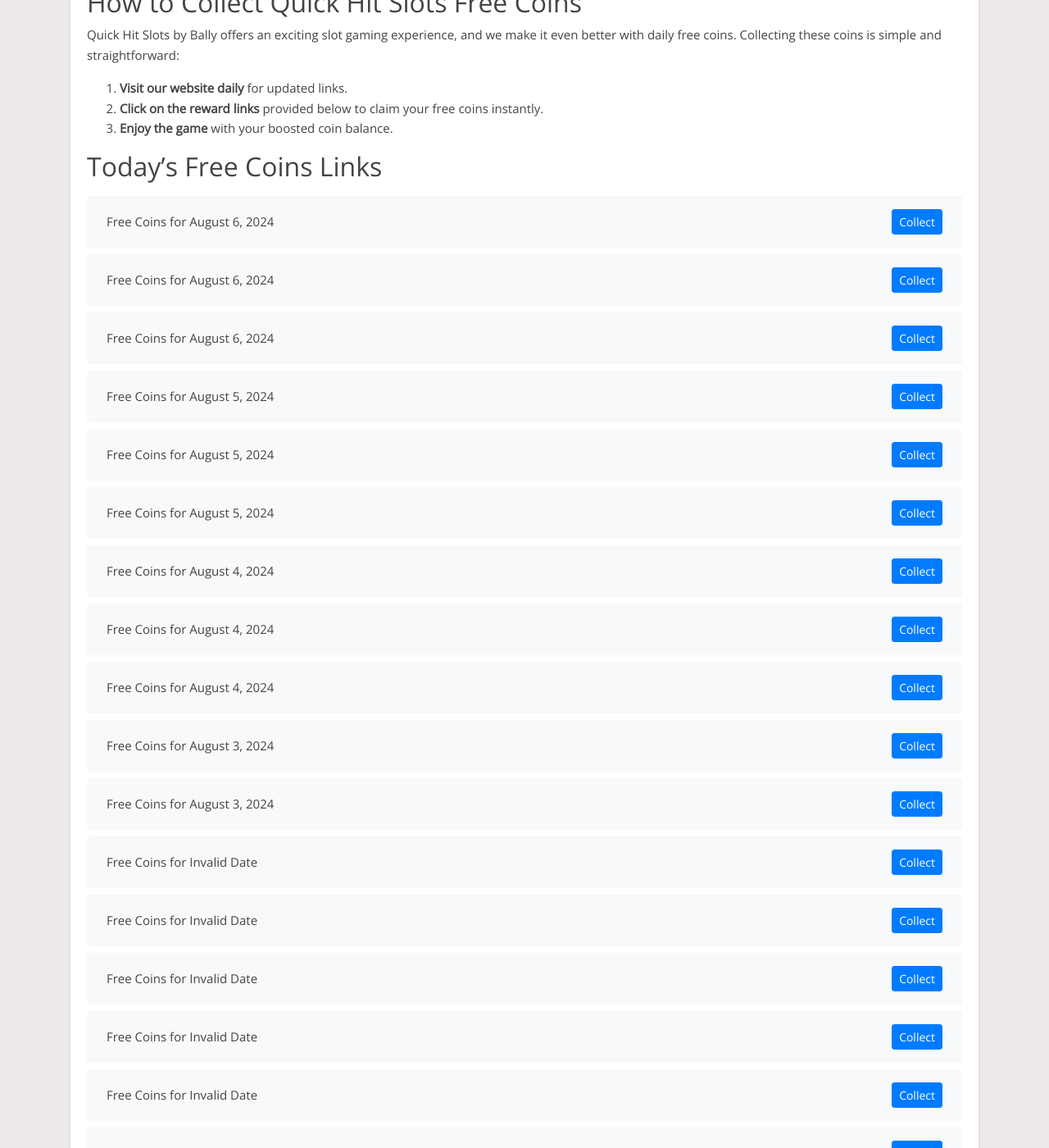
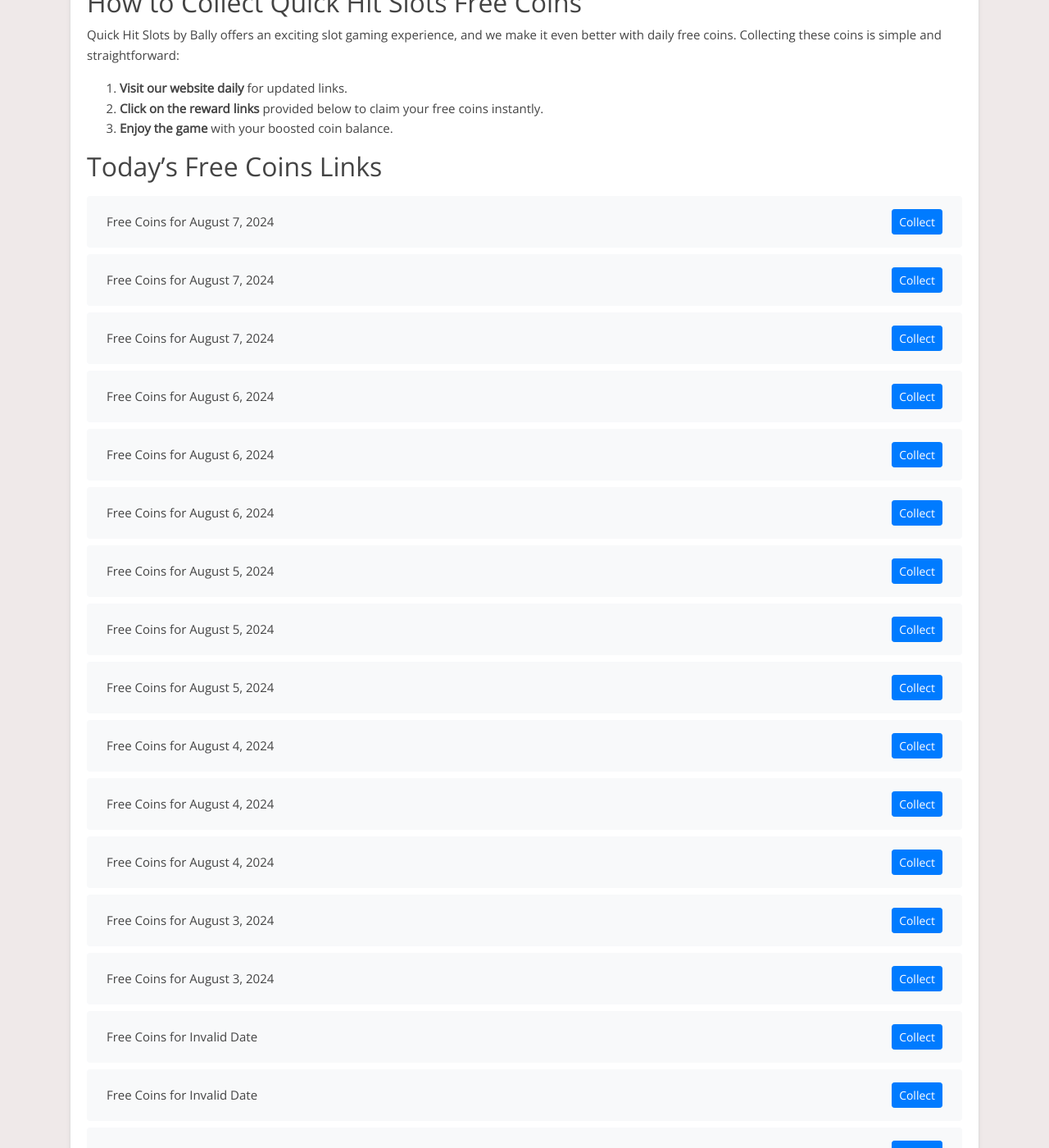
Before and after one commit to Prollad99/bs-net, a Jekyll site: the page built from _posts/2024-08-01-quick-hit-slots.md, in a window 1280 px wide and 1400 px high, scrolled down 393 px. Shown: the whole window at 82% size. Built offline with Jekyll 4.4.1, drawn with Linux system fonts in a browser that asks for light colours; nearby versions of some CDN libraries; comment, search, counter and statistics services are not loaded; some of the changed text lies outside the part shown.

Commit message:
Update quick-hit-slots reward links and last modified date

```diff
--- a/_data/include_files.yml
+++ b/_data/include_files.yml
@@ -71,7 +71,7 @@
   last_modified: 2024-08-06 03:37:23
 
 quick-hit-slots.html:
-  last_modified: 2024-08-06 04:38:38
+  last_modified: 2024-08-07 03:15:29
 
 heart-of-vegas.html:
   last_modified: 2024-08-07 02:49:26
--- a/_includes/quick-hit-slots.html
+++ b/_includes/quick-hit-slots.html
@@ -1,4 +1,16 @@
 <ul class="list-group mt-3 mb-4">
+  <li class="list-group-item d-flex justify-content-between align-items-center">
+    <span>Free Coins for August 7, 2024</span>
+    <a href="https://quickhitslots.jckpt.me/5c6b58814e" class="btn btn-primary btn-sm">Collect</a>
+  </li>
+  <li class="list-group-item d-flex justify-content-between align-items-center">
+    <span>Free Coins for August 7, 2024</span>
+    <a href="https://quickhitslots.jckpt.me/781afe6fea" class="btn btn-primary btn-sm">Collect</a>
+  </li>
+  <li class="list-group-item d-flex justify-content-between align-items-center">
+    <span>Free Coins for August 7, 2024</span>
+    <a href="https://quickhitslots.jckpt.me/e026fdf38b" class="btn btn-primary btn-sm">Collect</a>
+  </li>
   <li class="list-group-item d-flex justify-content-between align-items-center">
     <span>Free Coins for August 6, 2024</span>
     <a href="https://quickhitslots.jckpt.me/318ca3a175" class="btn btn-primary btn-sm">Collect</a>
@@ -387,16 +399,4 @@
     <span>Free Coins for Invalid Date</span>
     <a href="https://quickhitslots.jckpt.me/6f04efc292" class="btn btn-primary btn-sm">Collect</a>
   </li>
-  <li class="list-group-item d-flex justify-content-between align-items-center">
-    <span>Free Coins for Invalid Date</span>
-    <a href="https://quickhitslots.jckpt.me/b546b13ac0" class="btn btn-primary btn-sm">Collect</a>
-  </li>
-  <li class="list-group-item d-flex justify-content-between align-items-center">
-    <span>Free Coins for Invalid Date</span>
-    <a href="https://quickhitslots.jckpt.me/761758cc0d" class="btn btn-primary btn-sm">Collect</a>
-  </li>
-  <li class="list-group-item d-flex justify-content-between align-items-center">
-    <span>Free Coins for Invalid Date</span>
-    <a href="https://quickhitslots.jckpt.me/132f721595" class="btn btn-primary btn-sm">Collect</a>
-  </li>
 </ul>
```
Also changed, not shown: links-json/quick-hit-slots.json (+12 -9 lines).
